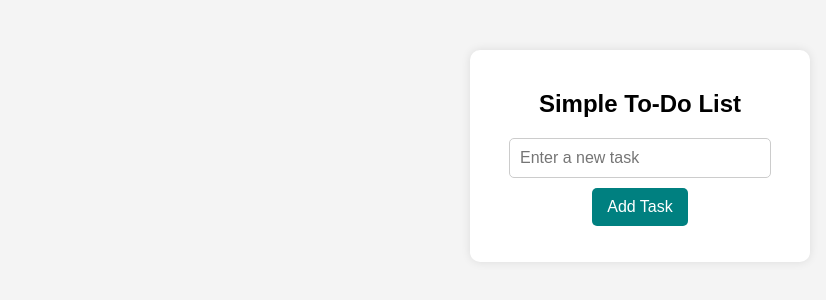
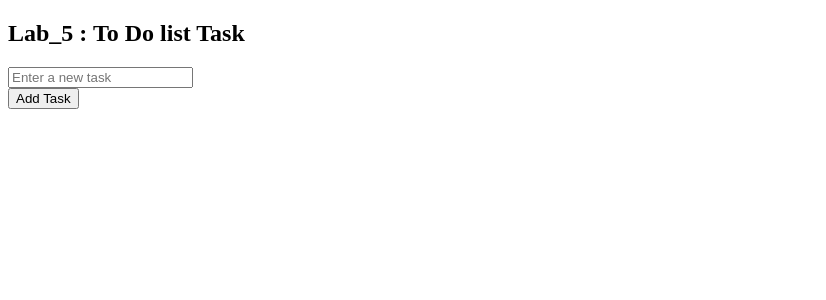
Before and after one commit to ZulfiqarAlam18/web_engineering_class_practice, a PHP site: page /task2/index.html in a window 1280 px wide. Shown: the top 300 px of the page, without its empty margins (0-826 px from the left). Run offline with PHP 8.4, Linux system fonts and the light colour scheme.

Commit message:
improved task code

```diff
--- a/lab5/task2/css_file.css
+++ b/lab5/task2/css_file.css
@@ -1,4 +1,4 @@
-body {
+/* body {
     font-family: Arial, sans-serif;
     text-align: center;
     background-color: #f4f4f4;
@@ -58,4 +58,4 @@ li {
     padding: 5px;
     cursor: pointer;
     border-radius: 5px;
-}
+} */
--- a/lab5/task2/index.html
+++ b/lab5/task2/index.html
@@ -9,8 +9,9 @@
 <body>
 
     <div class="container">
-        <h2>Simple To-Do List</h2>
+        <h2>Lab_5 : To Do list Task</h2>
         <input type="text" id="taskInput" placeholder="Enter a new task">
+        <br>
         <button onclick="addTask()">Add Task</button>
         <ul id="taskList"></ul>
     </div>
```
